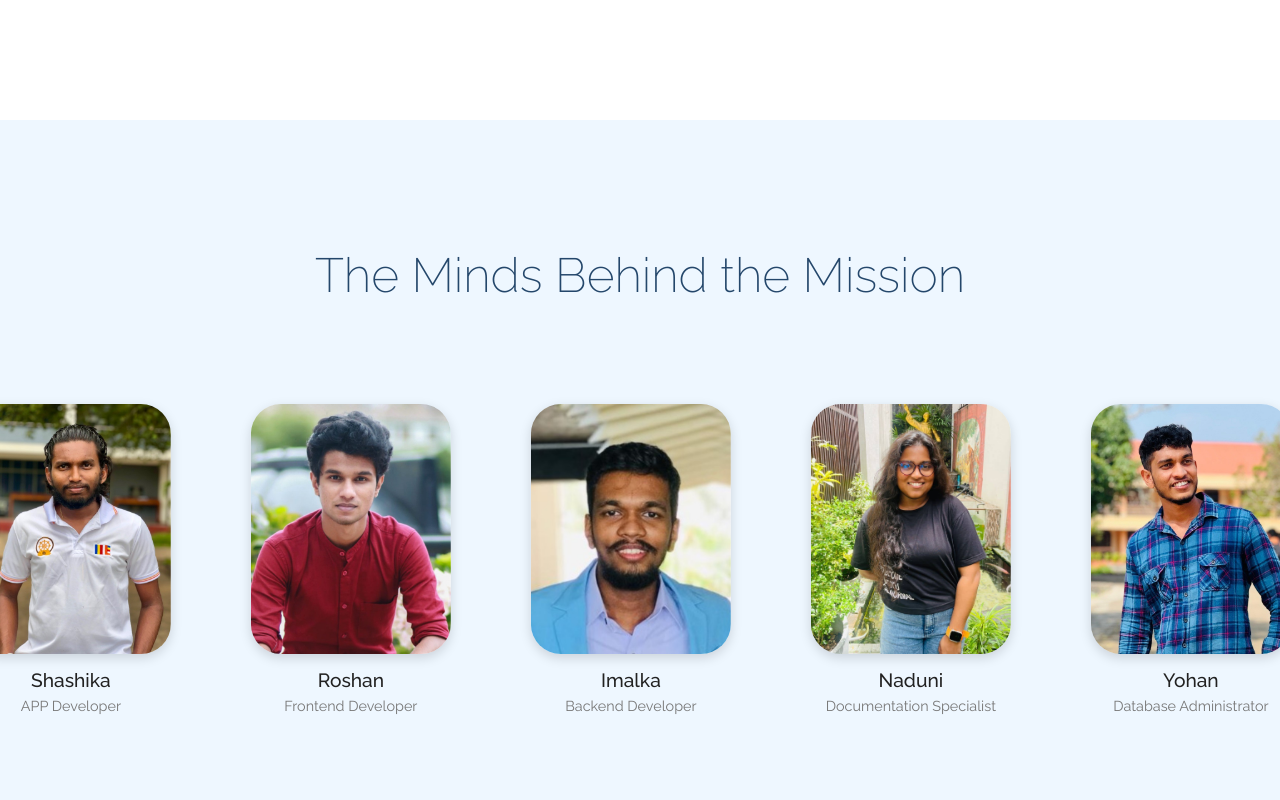
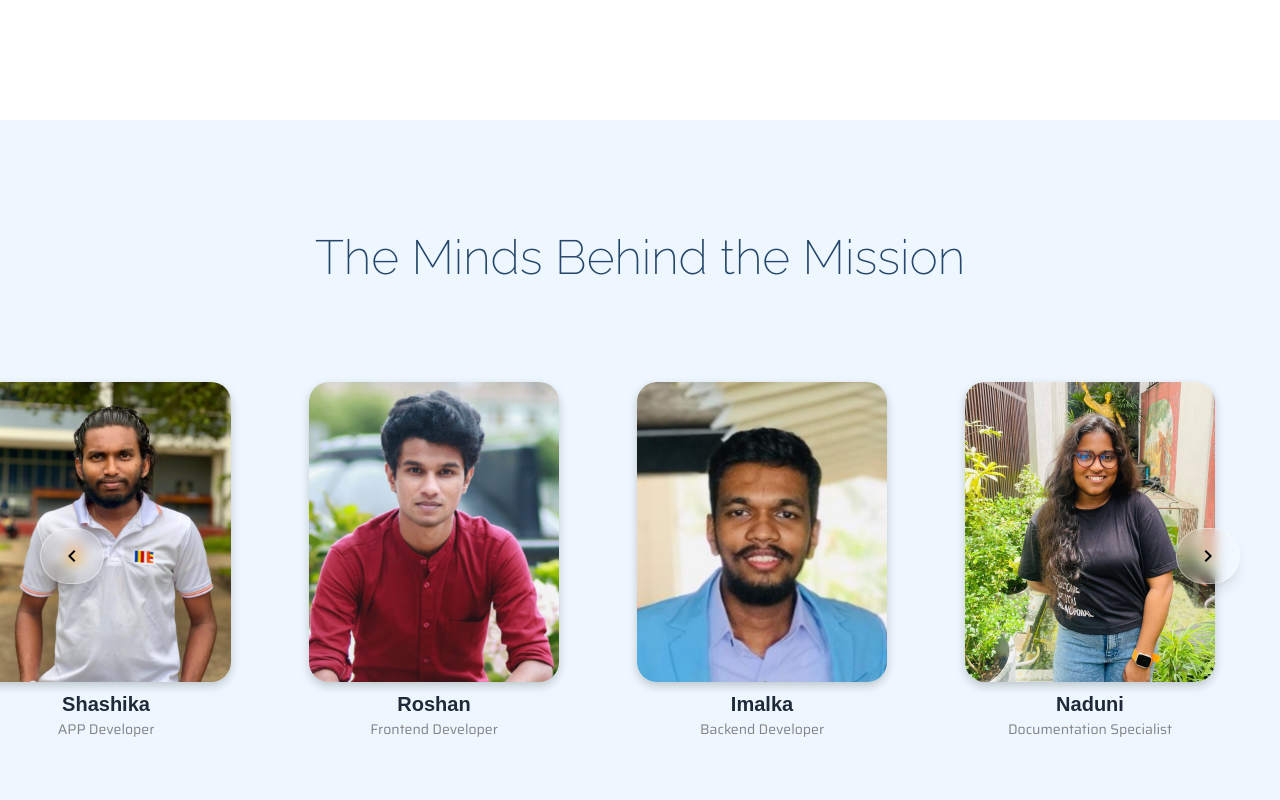
Before and after one commit to RoshanSinhabahu/MoomapProject_Portfolio-site, a React (Create React App) app: page / in a window 1280 px wide. Shown: the part 3640-4440 px from the top of the page. Built offline with nearby package versions, Linux system fonts and the light colour scheme.

Commit message:
Enhance TeamSection with auto-scrolling carousel and navigation buttons; hide scrollbar for mobile

```diff
--- a/src/App.css
+++ b/src/App.css
@@ -37,6 +37,10 @@ section {
   backdrop-filter: blur(5px);
   -webkit-backdrop-filter: blur(5px);
   overflow-y: auto;
+}
+
+.navbar-collapse::-webkit-scrollbar {
+  display: none; /* Hide scrollbar for mobile */
 }
 
 .navbar-collapse.show {
@@ -362,6 +366,12 @@ section {
   color: #797979;
 }
 
+.team-section .container{
+  padding: 0;
+  margin: 0;
+  max-width: 100%;
+}
+
 /* Footer.css */
 
 .footer {
@@ -449,95 +459,141 @@ section {
   font-weight: 400;
 }
 
-/*===============Team Section========== */
+/*===============Team Section============== */
+
 
 .team-section {
-  text-align: center;
   background-color: #eef7ff;
   height: 90vh;
   display: flex;
-  flex-direction: column;
   align-items: center;
-  justify-content: center;
-  overflow: hidden; /* Important to hide overflow */
+  text-align: center;
 }
-
 .section-title {
   font-size: 3rem;
   font-weight: 200;
   margin-bottom: 100px;
   color: #24476b;
+  margin-top: 20px;
+  transform: translateY(20px);
+  padding-left: 1.5rem;
+  padding-right: 1.5rem;
 }
 
-/* NEW: Carousel structure */
-.carousel {
+.carousel-wrapper {
+  position: relative;
   width: 100%;
 }
 
-.carousel:hover .carousel-track {
-  animation-play-state: paused;
+.carousel {
+  overflow-x: scroll;
+  padding-top: 1rem;
+  padding-bottom: 1.rem;
+}
+
+.carousel::-webkit-scrollbar {
+  display: none;
 }
 
 .carousel-track {
   display: flex;
-  gap: 5rem;
-  animation: scroll-left 40s linear infinite;
-  width: max-content;
+  gap: 8rem;
+  padding-bottom: 10px;
 }
 
-.carousel-track.dragging {
-  animation-play-state: paused;
-  cursor: grabbing;
-}
-
-/* Your original team member styles */
 .team-member {
-  transition: transform 0.3s ease;
-  cursor: pointer;
-  max-width: 200px;
   flex-shrink: 0;
-  text-align: center;
+  width: 200px;
+  transition: ease-in-out 0.3s;
+  display: flex;
+  flex-direction: column;
+  align-items: center;
 }
 
 .team-member:hover {
-
-  transform: scale(1.1);
-  transition: ease 0.3s;
-}
-
-.team-member:hover .member-name {
-  transform: scale(1.25);
-  transition: ease 0.3s;
-  color: #295077;
+  transform: scale(1.05);
+  cursor:pointer;
 }
 
 .profile-image-wrapper {
-  width: 200px;
-  height: 250px;
-  margin: 0 auto 15px;
-  border-radius: 30px;
-  overflow: hidden;
-  box-shadow: 0 4px 12px rgba(0, 0, 0, 0.15);
+  width: 250px;
+  height: 300px;
+  gap: 1rem;
 }
 
 .profile-image {
   width: 100%;
   height: 100%;
   object-fit: cover;
+  border-radius: 20px;
+  box-shadow: 0 4px 10px rgba(0, 0, 0, 0.2);
 }
 
 .member-name {
-  font-size: 1.2rem;
-  margin: 5px 0;
-  color: #222;
-  transition: ease 0.3s;
+  font-family: 'Ralewa', sans-serif;
+  padding-top: 10px;
+  font-size: 1.25rem;
+  font-weight: 600;
+  color: #1f2937;
+  text-align: center;
+  transition: ease-in-out 0.3s;
+}
+
+.team-member:hover .member-name {
+  transform: scale(1.5);
+  text-shadow: 0 0 6px rgb(95, 175, 255);
 }
 
 .member-role {
-  font-size: 0.9rem;
-  color: #777;
-  margin: -3px;
+  font-family: 'Saira', sans-serif;
+  font-size: 0.875rem;
+  text-align: center;
+  transform: translateY(-5px);
+  color: #838383;
 }
+
+.nav-button {
+  position: absolute;
+  top: 40%;
+  padding: 0.75rem;
+  border-radius: 9999px;
+  box-shadow: 0 10px 15px -3px rgba(0, 0, 0, 0.1),
+              0 4px 6px -2px rgba(0, 0, 0, 0.05);
+  z-index: 10;
+  color: #000000;
+  font-size: 1.5rem;
+  font-weight: 700;
+  display: flex;
+  align-items: center;
+  justify-content: center;
+  width: 4rem;
+  height: 3.5rem;
+  transition-property: transform;
+  transition-duration: 300ms;
+  transition-timing-function: ease-in-out;
+  background-color: rgba(255, 255, 255, 0.2);
+  backdrop-filter: blur(6px);
+  border: 1px solid rgba(255, 255, 255, 0.395);
+  cursor: pointer;
+  }
+
+.nav-button:focus {
+  outline: none;
+  box-shadow: 0 0 0 4px rgba(59, 130, 246, 0.5);
+}
+
+.nav-button:hover {
+  transform: scale(1.1);
+}
+
+.nav-button.left {
+  left: 2.5rem;
+}
+
+.nav-button.right {
+  right: 2.5rem;
+}
+
 
 /* NEW: Scroll animation */
 @keyframes scroll-left {
@@ -556,6 +612,15 @@ section {
 }
 
 @media (max-width: 480px) {
+
+  .team-member:hover .member-name {
+    transform: scale(1);
+  }
+
+  .nav-button {
+    display: none;
+  }
+
   .stats-container {
     height: auto;
     margin: 20px;
--- a/src/components/Navbar.jsx
+++ b/src/components/Navbar.jsx
@@ -40,7 +40,7 @@ function Navbar() {
 
         {/* Hamburger Button */}
         <div
-          className={`hamburger d-lg-none ${isOpen ? 'open' : ''}${scrolled ? ' scrolled' : ''}`}
+          className={`hamburger d-lg-none${isOpen ? ' open' : ''} ${scrolled ? 'scrolled' : ''}`}
           onClick={() => setIsOpen(!isOpen)}
         >
           <span></span>
--- a/src/components/TeamSection.jsx
+++ b/src/components/TeamSection.jsx
@@ -1,54 +1,119 @@
+import React, { useRef, useEffect, useState } from 'react';
+
 const teamMembers = [
-  {
-    name: 'Kavith',
-    role: 'Team Head',
-    image: '/Team/Kavith.jpeg',
-  },
-  {
-    name: 'Shashika',
-    role: 'APP Developer',
-    image: '/Team/Sashika.jpeg',
-  },
-  {
-    name: 'Roshan',
-    role: 'Frontend Developer',
-    image: '/Team/Roshan.jpeg',
-  },
-  {
-    name: 'Imalka',
-    role: 'Backend Developer',
-    image: '/Team/Imalka.jpeg',
-  },
-  {
-    name: 'Naduni',
-    role: 'Documentation Specialist',
-    image: '/Team/Naduni.jpeg',
-  },
-  {
-    name: 'Yohan',
-    role: 'Database Administrator',
-    image: '/Team/Yohan.jpeg',
-  },
-  {
-    name: 'Chrishen',
-    role: 'UI/UX Designer',
-    image: '/Team/Chrishen.jpeg',
-  },
+  { name: 'Kavith', role: 'Team Head', image: '/Team/Kavith.jpeg' },
+  { name: 'Shashika', role: 'APP Developer', image: '/Team/Sashika.jpeg' },
+  { name: 'Roshan', role: 'Frontend Developer', image: '/Team/Roshan.jpeg' },
+  { name: 'Imalka', role: 'Backend Developer', image: '/Team/Imalka.jpeg' },
+  { name: 'Naduni', role: 'Documentation Specialist', image: '/Team/Naduni.jpeg' },
+  { name: 'Yohan', role: 'Database Administrator', image: '/Team/Yohan.jpeg' },
+  { name: 'Chrishen', role: 'UI/UX Designer', image: '/Team/Chrishen.jpeg' },
 ];
 
 function TeamSection() {
+  const carouselRef = useRef(null);
+  const scrollIntervalRef = useRef(null);
+  const [isHovering, setIsHovering] = useState(false);
+
+  const autoScrollSpeed = 1.5;
+  const autoScrollIntervalTime = 20;
+  const fastScrollAmount = 700;
+
+  const startAutoScroll = () => {
+    if (scrollIntervalRef.current) clearInterval(scrollIntervalRef.current);
+
+    scrollIntervalRef.current = setInterval(() => {
+      if (carouselRef.current && !isHovering) {
+        const { scrollWidth, scrollLeft } = carouselRef.current;
+        const singleSetWidth = scrollWidth / 2;
+
+        if (scrollLeft >= singleSetWidth) {
+          carouselRef.current.scrollLeft = 0;
+        } else {
+          carouselRef.current.scrollLeft += autoScrollSpeed;
+        }
+      }
+    }, autoScrollIntervalTime);
+  };
+
+  const stopAutoScroll = () => {
+    if (scrollIntervalRef.current) {
+      clearInterval(scrollIntervalRef.current);
+      scrollIntervalRef.current = null;
+    }
+  };
+
+  useEffect(() => {
+    if (!isHovering) {
+      startAutoScroll();
+    } else {
+      stopAutoScroll();
+    }
+
+    return () => stopAutoScroll();
+  }, [isHovering]);
+
+  const scrollLeftFaster = () => {
+    if (carouselRef.current) {
+      stopAutoScroll();
+      const { scrollLeft, scrollWidth } = carouselRef.current;
+      const singleSetWidth = scrollWidth / 2;
+
+      if (scrollLeft - fastScrollAmount <= 0) {
+        carouselRef.current.scrollLeft = singleSetWidth + scrollLeft;
+      }
+
+      carouselRef.current.scrollBy({
+        left: -fastScrollAmount,
+        behavior: 'smooth',
+      });
+    }
+  };
+
+  const scrollRightFaster = () => {
+    if (carouselRef.current) {
+      stopAutoScroll();
+      const { scrollLeft, scrollWidth } = carouselRef.current;
+      const singleSetWidth = scrollWidth / 2;
+
+      if (scrollLeft + fastScrollAmount >= singleSetWidth) {
+        carouselRef.current.scrollLeft = scrollLeft - singleSetWidth;
+      }
+
+      carouselRef.current.scrollBy({
+        left: fastScrollAmount,
+        behavior: 'smooth',
+      });
+    }
+  };
+
   return (
     <section id="Team-Section" className="team-section">
+      <div className="container">
         <h2 className="section-title">The Minds Behind the Mission</h2>
-      <div className="carousel">
+
+        <div className="carousel-wrapper">
+          <div
+            ref={carouselRef}
+            className="carousel"
+          >
             <div className="carousel-track">
               {[...teamMembers, ...teamMembers].map((member, index) => (
-            <div className="team-member" key={index}>
+                <div
+                  className="team-member"
+                  key={index}
+                  onMouseEnter={() => setIsHovering(true)}
+                  onMouseLeave={() => setIsHovering(false)}
+                >
                   <div className="profile-image-wrapper">
                     <img
                       src={member.image}
                       alt={member.name}
                       className="profile-image"
+                      onError={(e) => {
+                        e.target.onerror = null;
+                        e.target.src = `https://placehold.co/150x150/CCCCCC/333333?text=${member.name.charAt(0)}`;
+                      }}
                     />
                   </div>
                   <h3 className="member-name">{member.name}</h3>
@@ -57,6 +122,19 @@ function TeamSection() {
               ))}
             </div>
           </div>
+
+          <button onClick={scrollLeftFaster} className="nav-button left">
+            <svg xmlns="http://www.w3.org/2000/svg" viewBox="0 0 24 24" fill="currentColor" width="24" height="24">
+              <path d="M15.41 7.41L14 6l-6 6 6 6 1.41-1.41L10.83 12z"/>
+            </svg>
+          </button>
+          <button onClick={scrollRightFaster} className="nav-button right">
+            <svg xmlns="http://www.w3.org/2000/svg" viewBox="0 0 24 24" fill="currentColor" width="24" height="24">
+              <path d="M8.59 16.59L10 18l6-6-6-6-1.41 1.41L13.17 12z"/>
+            </svg>
+          </button>
+        </div>
+      </div>
     </section>
   );
 }
```
Lines whose indentation alone changed are shown as unchanged.
